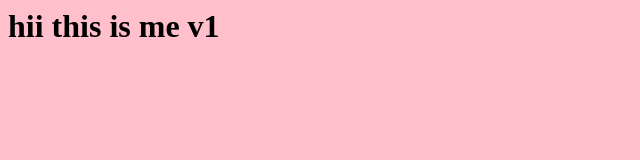
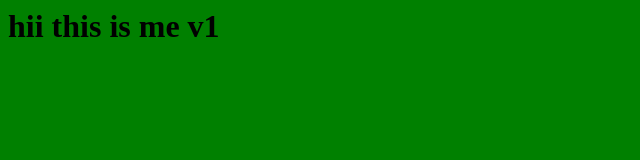
Before and after one commit to sonuredhat/Jenkins_practice, a plain HTML site: page index.html in a window 1280 px wide. Shown: the whole page, without its empty margins (0-640 px from the left). Drawn offline with Linux system fonts and the light colour scheme.

Commit message:
Update index.html

```diff
--- a/index.html
+++ b/index.html
@@ -1,3 +1,3 @@
-<body bgcolor="pink">
+<body bgcolor="green">
   <h1> hii this is me v1 </h1>
 </body>
```
